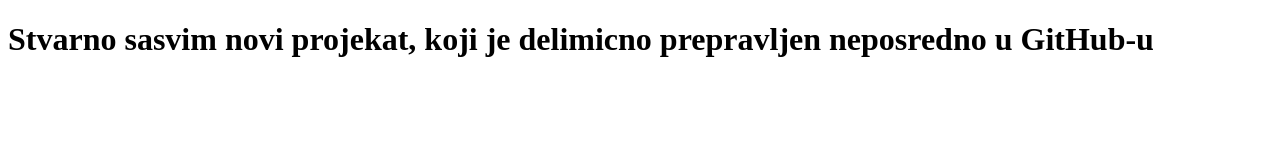
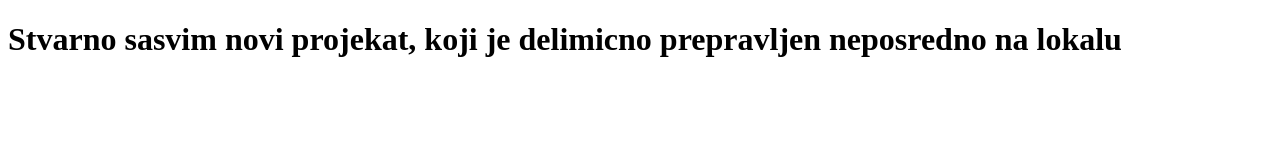
Before and after one commit to Srdjan1408/sasvimNoviProjekat, a plain HTML site: page index.html in a window 1280 px wide. Drawn offline with Linux system fonts and the light colour scheme.

Commit message:
Ispravljena verzija na racunaru

```diff
--- a/index.html
+++ b/index.html
@@ -6,6 +6,6 @@
     <title>Sasvim novi projekat</title>
 </head>
 <body>
-    <h1>Stvarno sasvim novi projekat, koji je delimicno prepravljen neposredno u GitHub-u</h1>
+    <h1>Stvarno sasvim novi projekat, koji je delimicno prepravljen neposredno na lokalu</h1>
 </body>
 </html>
```
